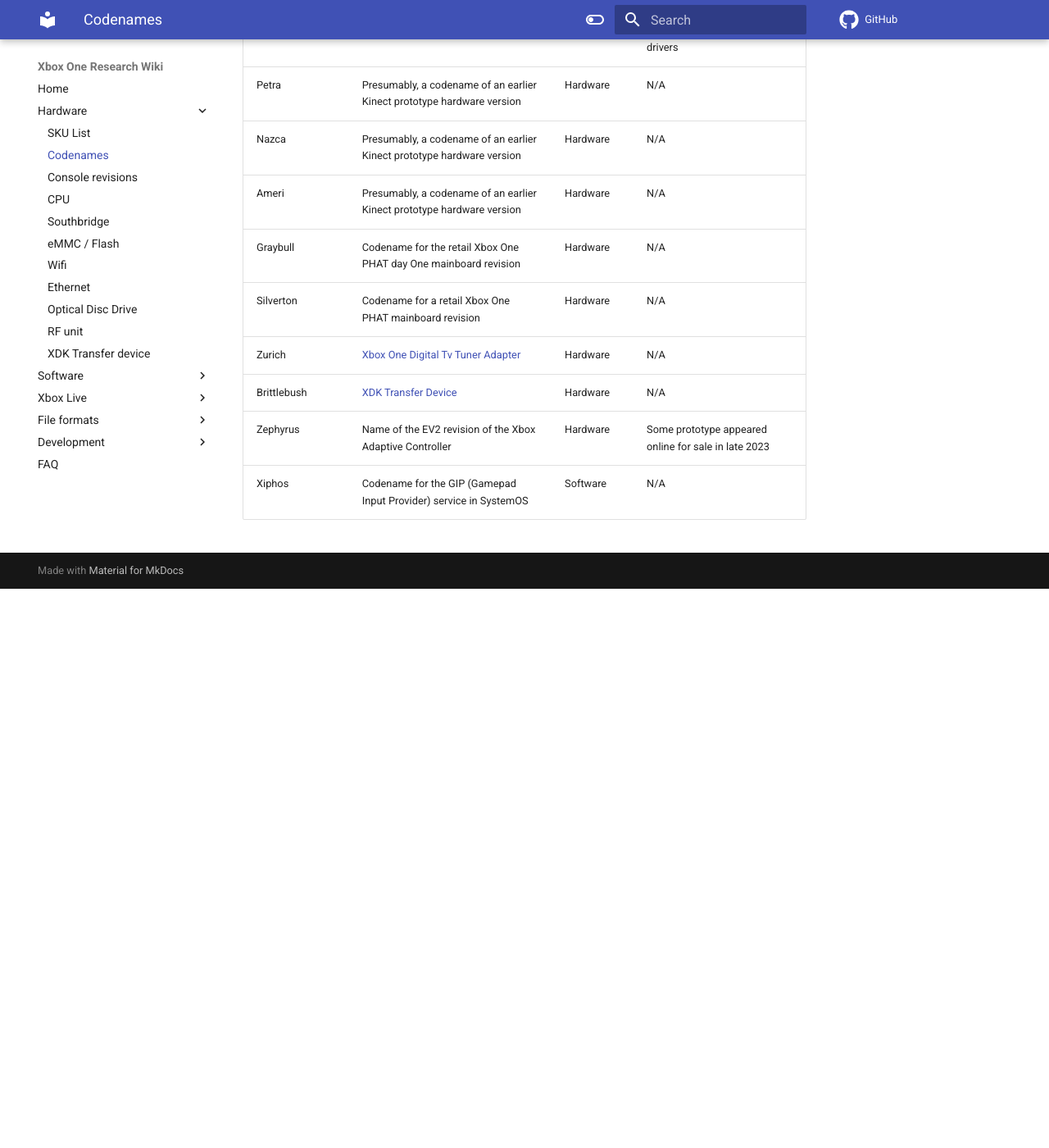
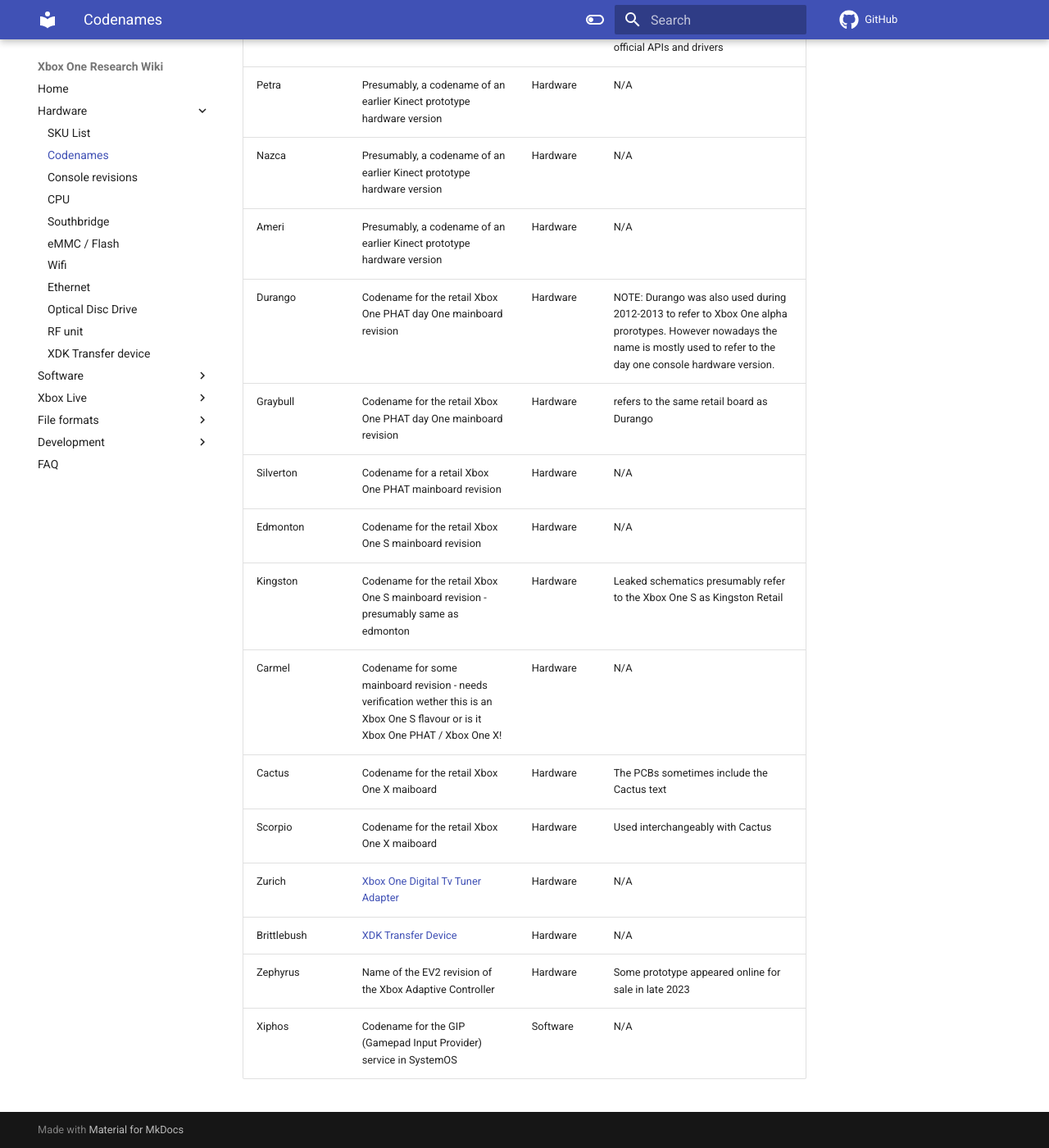
Before and after one commit to xboxoneresearch/wiki, an MkDocs documentation site: the page built from docs/codenames.md, in a window 1280 px wide and 1400 px high, scrolled down 780 px. Shown: the whole window at 82% size. Built offline with MkDocs 1.6.1 and Material for MkDocs 9.7.7, drawn with Linux system fonts in a browser that asks for light colours; comment, search, counter and statistics services are not loaded; before the commit the page ends 1498 px from its top, so only the background shows below that.

Commit message:
Add board codenames to the best of my knowledge
The information scathered in the internet is confusing, it seems different names are used for the same hardware, I've tried to clarify this when relevant

```diff
--- a/docs/codenames.md
+++ b/docs/codenames.md
@@ -15,8 +15,14 @@
 | Petra  | Presumably, a codename of an earlier Kinect prototype hardware version | Hardware | N/A |
 | Nazca  | Presumably, a codename of an earlier Kinect prototype hardware version | Hardware | N/A |
 | Ameri  | Presumably, a codename of an earlier Kinect prototype hardware version | Hardware | N/A |
-| Graybull | Codename for the retail Xbox One PHAT day One mainboard revision | Hardware | N/A |
+| Durango | Codename for the retail Xbox One PHAT day One mainboard revision | Hardware | NOTE: Durango was also used during 2012-2013 to refer to Xbox One alpha prorotypes. However nowadays the name is mostly used to refer to the day one console hardware version. |
+| Graybull | Codename for the retail Xbox One PHAT day One mainboard revision | Hardware | refers to the same retail board as Durango |
 | Silverton | Codename for a retail Xbox One PHAT mainboard revision | Hardware | N/A |
+| Edmonton | Codename for the retail Xbox One S mainboard revision | Hardware | N/A |
+| Kingston | Codename for the retail Xbox One S mainboard revision - presumably same as edmonton | Hardware | Leaked schematics presumably refer to the Xbox One S as Kingston Retail |
+| Carmel | Codename for some mainboard revision - needs verification wether this is an Xbox One S flavour or is it Xbox One PHAT / Xbox One X! | Hardware | N/A |
+| Cactus | Codename for the retail Xbox One X maiboard | Hardware | The PCBs sometimes include the Cactus text |
+| Scorpio | Codename for the retail Xbox One X maiboard | Hardware | Used interchangeably with Cactus |
 | Zurich | [Xbox One Digital Tv Tuner Adapter](https://www.amazon.de/Xbox-One-Digital-TV-Tuner/dp/B00E97HVJI)   |  Hardware | N/A |
 | Brittlebush | [XDK Transfer Device](xdk_transfer.md)   |  Hardware | N/A |
 | Zephyrus | Name of the EV2 revision of the Xbox Adaptive Controller | Hardware | Some prototype appeared online for sale in late 2023 |
```
